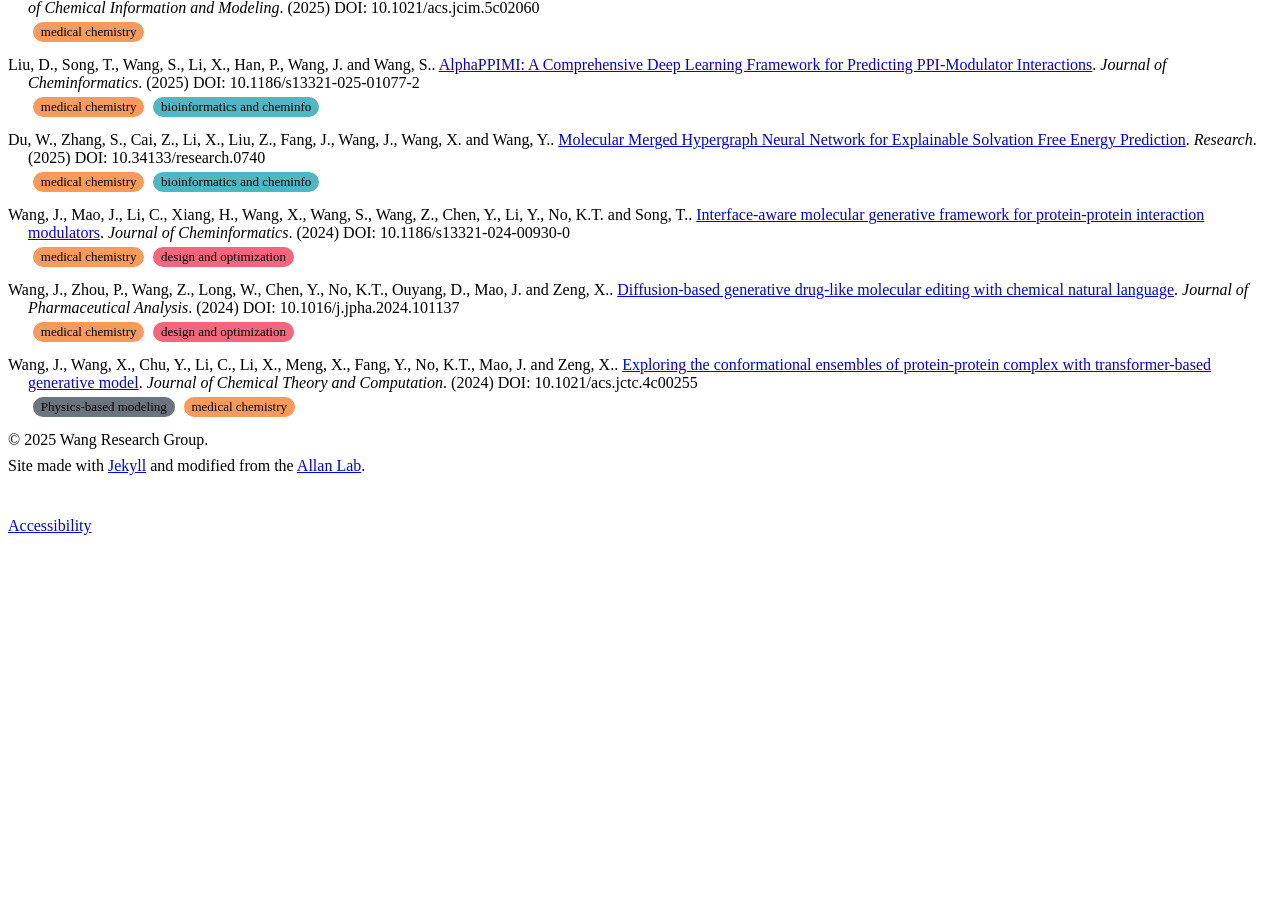
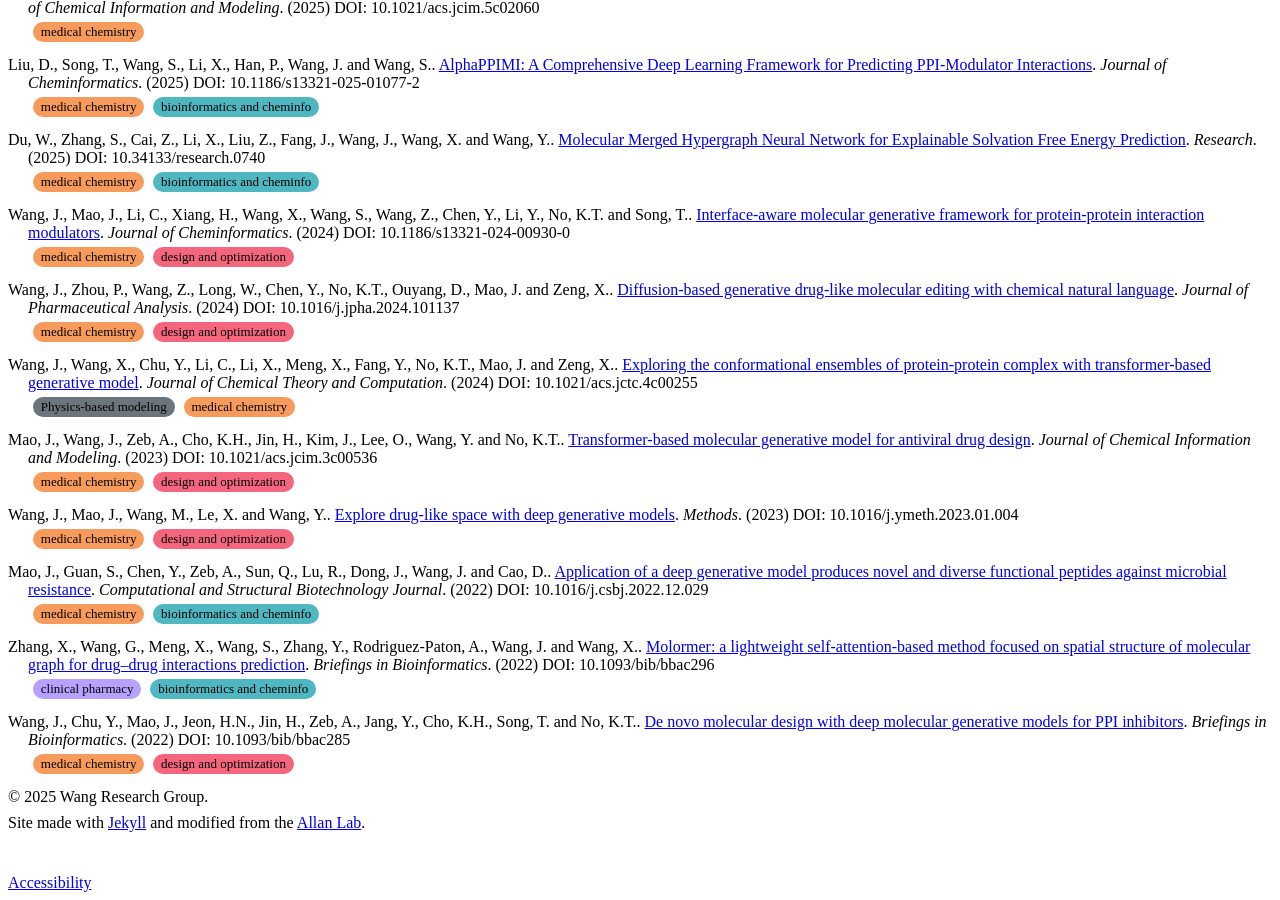
Before and after one commit to WangLab-DrugAI/wanggroup, a Jekyll site: the page built from _pages/publications.md, in a window 1280 px wide and 900 px high, scrolled down 615 px. Built offline with Jekyll 4.4.1, drawn with Linux system fonts in a browser that asks for light colours; nearby versions of some CDN libraries; before the commit the page ends 1158 px from its top, so only the background shows below that.

Commit message:
Update publications.yml

```diff
--- a/_data/publications.yml
+++ b/_data/publications.yml
@@ -99,3 +99,53 @@
   themes:
     - Physics-based modeling
     - medical chemistry
+
+- title: "Transformer-based molecular generative model for antiviral drug design"
+  authors: Mao, J., Wang, J., Zeb, A., Cho, K.H., Jin, H., Kim, J., Lee, O., Wang, Y. and No, K.T.
+  journal: Journal of Chemical Information and Modeling
+  year: 2023
+  url: https://doi.org/10.1021/acs.jcim.3c00536
+  doi: 10.1021/acs.jcim.3c00536
+  themes:
+    - medical chemistry
+    - design and optimization
+
+- title: "Explore drug-like space with deep generative models"
+  authors: Wang, J., Mao, J., Wang, M., Le, X. and Wang, Y.
+  journal: Methods
+  year: 2023
+  url: https://doi.org/10.1016/j.ymeth.2023.01.004
+  doi: 10.1016/j.ymeth.2023.01.004
+  themes:
+    - medical chemistry
+    - design and optimization
+
+- title: "Application of a deep generative model produces novel and diverse functional peptides against microbial resistance"
+  authors: Mao, J., Guan, S., Chen, Y., Zeb, A., Sun, Q., Lu, R., Dong, J., Wang, J. and Cao, D.
+  journal: Computational and Structural Biotechnology Journal
+  year: 2022
+  url: https://doi.org/10.1016/j.csbj.2022.12.029
+  doi: 10.1016/j.csbj.2022.12.029
+  themes:
+    - medical chemistry
+    - bioinformatics and cheminfo
+
+- title: "Molormer: a lightweight self-attention-based method focused on spatial structure of molecular graph for drug–drug interactions prediction"
+  authors: Zhang, X., Wang, G., Meng, X., Wang, S., Zhang, Y., Rodriguez-Paton, A., Wang, J. and Wang, X.
+  journal: Briefings in Bioinformatics
+  year: 2022
+  url: https://doi.org/10.1093/bib/bbac296
+  doi: 10.1093/bib/bbac296
+  themes:
+    - clinical pharmacy
+    - bioinformatics and cheminfo
+
+- title: "De novo molecular design with deep molecular generative models for PPI inhibitors"
+  authors: Wang, J., Chu, Y., Mao, J., Jeon, H.N., Jin, H., Zeb, A., Jang, Y., Cho, K.H., Song, T. and No, K.T.
+  journal: Briefings in Bioinformatics
+  year: 2022
+  url: https://doi.org/10.1093/bib/bbac285
+  doi: 10.1093/bib/bbac285
+  themes:
+    - medical chemistry
+    - design and optimization
```
